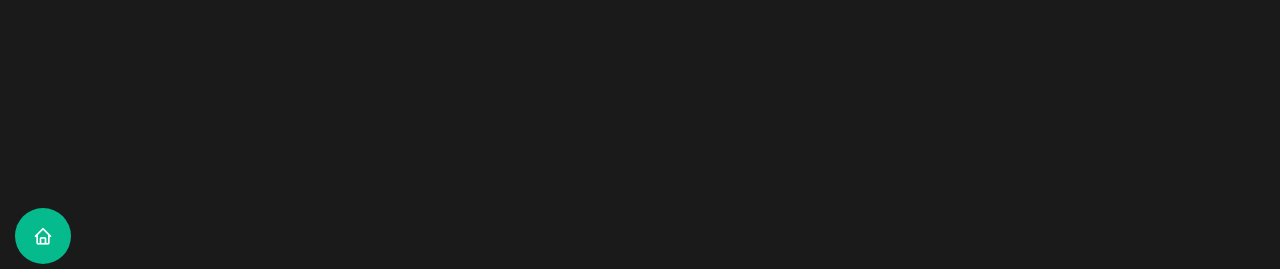
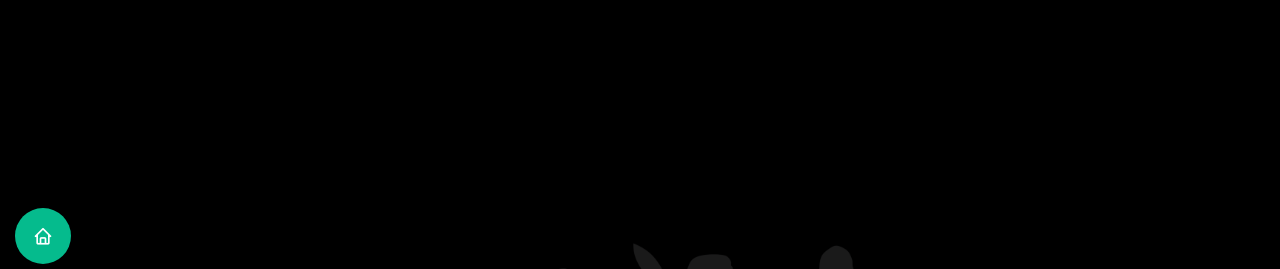
Before and after one commit to Ansar1503/portfolio, a plain HTML site: page index.html in a window 1280 px wide. Shown: the top 269 px of the page. Drawn offline with nearby package versions, Linux system fonts and the light colour scheme.

Commit message:
change:background image locaton change

```diff
--- a/assets/css/style.css
+++ b/assets/css/style.css
@@ -276,7 +276,7 @@ h6 {
 #hero {
   width: 100%;
   height: 100vh;
-  background: url("assets/img/human-evolution-8k-3840x2160-13629.png") center no-repeat;
+  background: url("/assets/img/human-evolution-8k-3840x2160-13629.png") center no-repeat;
   background-size: cover;
   position: relative;
 }
```
